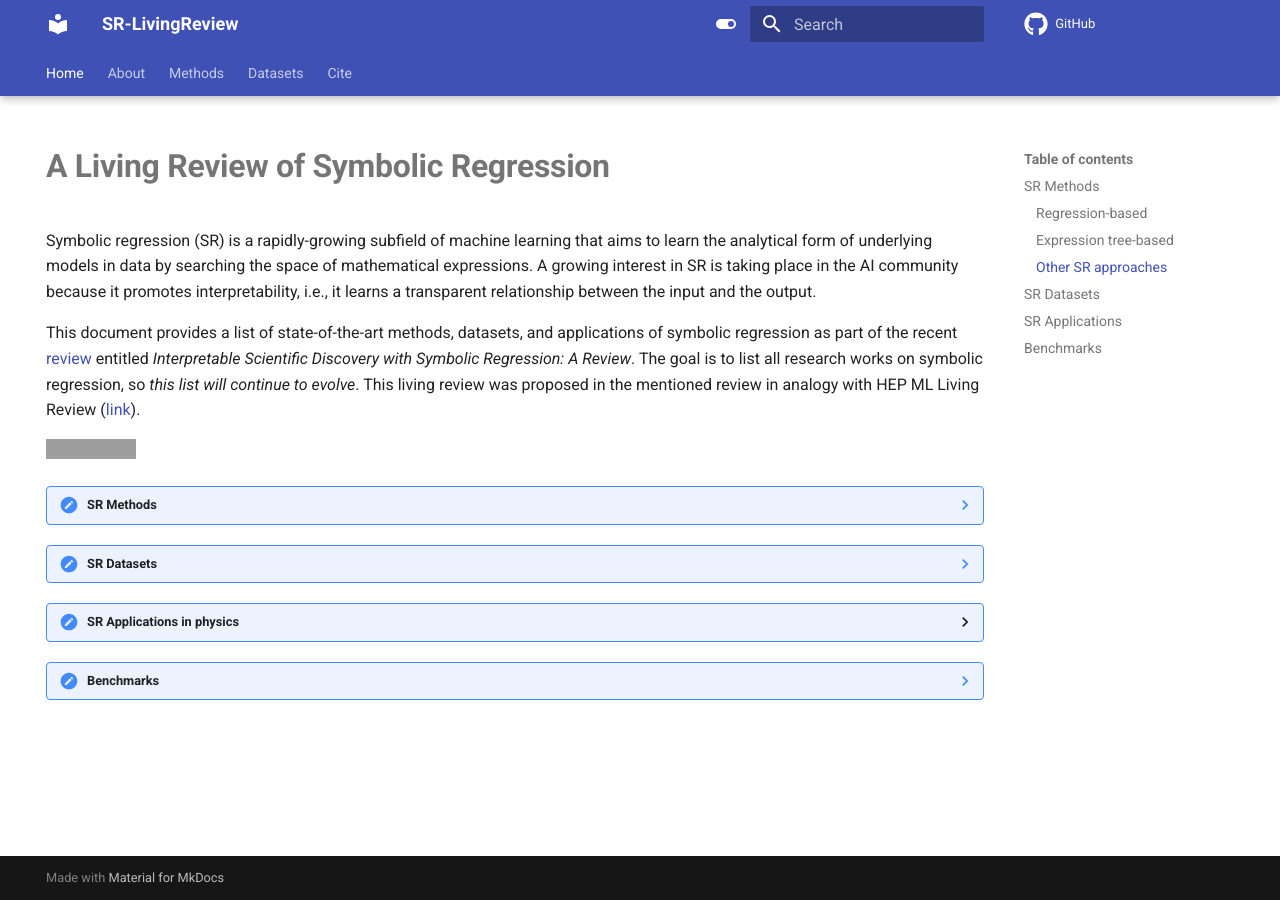
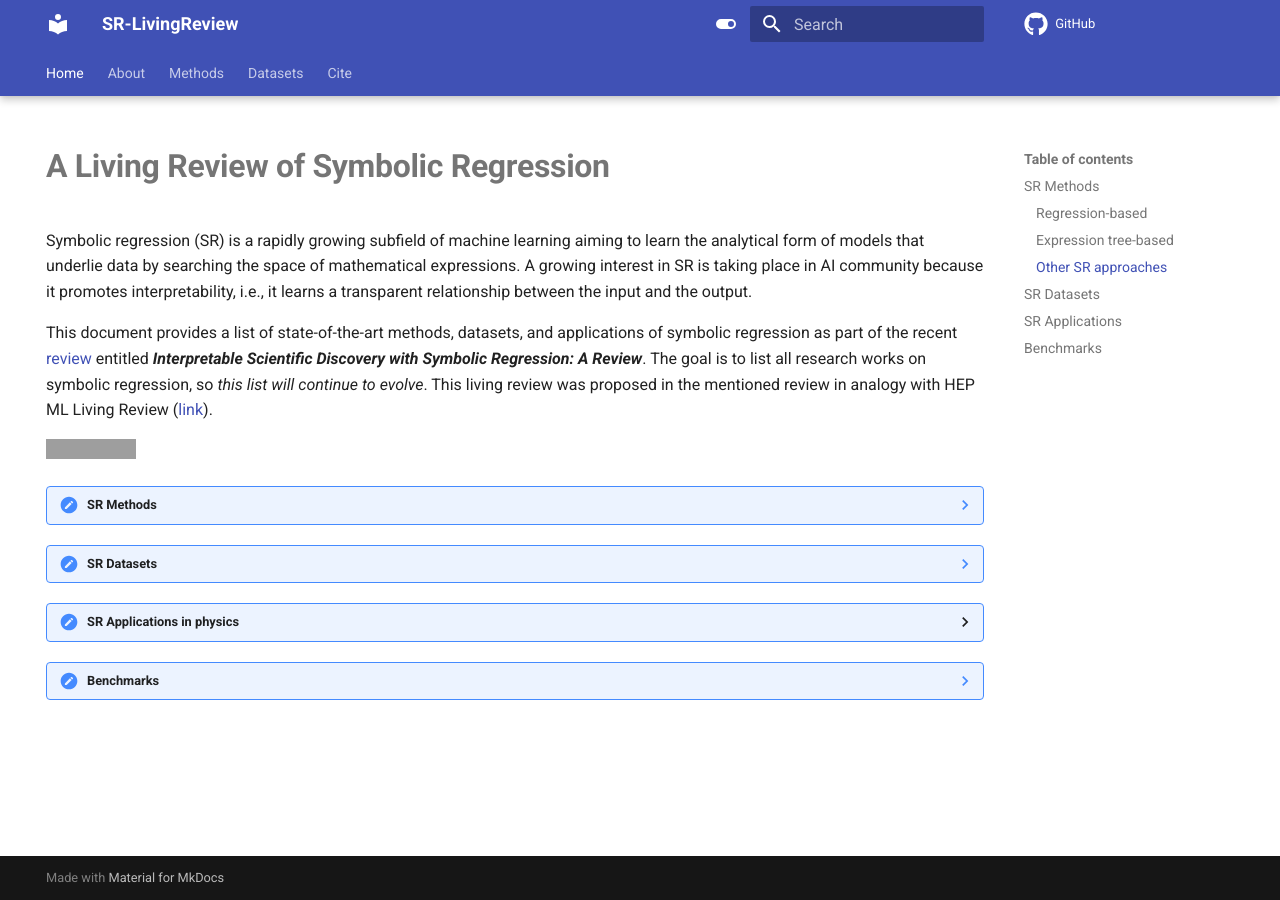
Before and after one commit to nmakke/SR-LivingReview, an MkDocs documentation site: the page built from docs/index.md, in a window 1280 px wide. Built offline with MkDocs 1.6.1 and Material for MkDocs 9.7.7, drawn with Linux system fonts in a browser that asks for light colours; formulas are drawn with MathJax 3; comment, search, counter and statistics services are not loaded; grey boxes are pictures that could not be loaded.

Commit message:
Update index.md

```diff
--- a/docs/index.md
+++ b/docs/index.md
@@ -6,9 +6,9 @@ hide:
 
 # **A Living Review of Symbolic Regression**
 
-Symbolic regression (SR) is a rapidly-growing subfield of machine learning that aims to learn the analytical form of underlying models in data by searching the space of mathematical expressions. A growing interest in SR is taking place in the AI community because it promotes interpretability, i.e., it learns a transparent relationship between the input and the output.
+Symbolic regression (SR) is a rapidly growing subfield of machine learning aiming to learn the analytical form of models that underlie data by searching the space of mathematical expressions. A growing interest in SR is taking place in AI community because it promotes interpretability, i.e., it learns a transparent relationship between the input and the output.
 
-This document provides a list of state-of-the-art methods, datasets, and applications of symbolic regression as part of the recent [review](https://arxiv.org/abs/2211.10873) entitled *Interpretable Scientific Discovery with Symbolic Regression: A Review*. The goal is to list all research works on symbolic regression, so *this list will continue to evolve*. This living review was proposed in the mentioned review in analogy with HEP ML Living Review ([link](https://iml-wg.github.io/HEPML-LivingReview/)).
+This document provides a list of state-of-the-art methods, datasets, and applications of symbolic regression as part of the recent [review](https://arxiv.org/abs/2211.10873) entitled ***Interpretable Scientific Discovery with Symbolic Regression: A Review***. The goal is to list all research works on symbolic regression, so *this list will continue to evolve*. This living review was proposed in the mentioned review in analogy with HEP ML Living Review ([link](https://iml-wg.github.io/HEPML-LivingReview/)).
 
 <!-- [<img src="https://s18955.pcdn.co/wp-content/uploads/2018/02/github.png" width="25"/>](https://github.com/user/repository/subscription) -->
 
```
